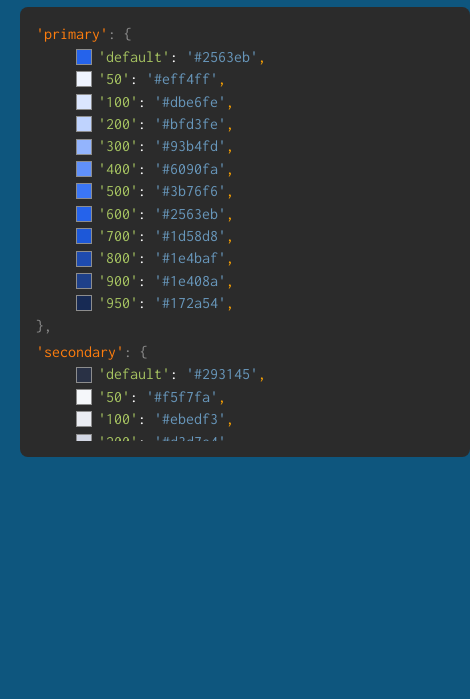
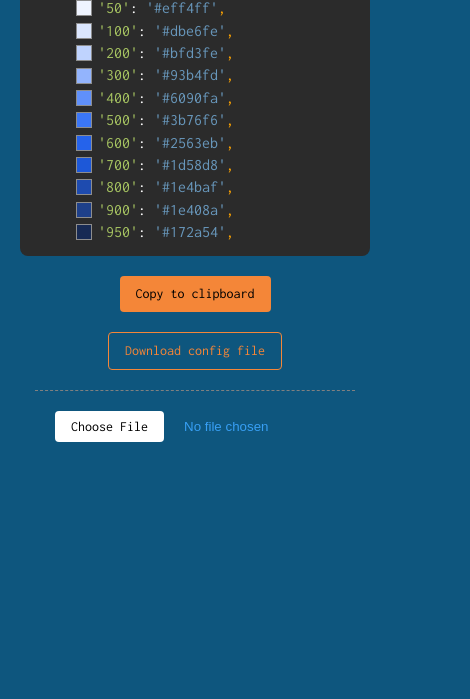
Before and after one commit to KeepGen/tailwind-config-colors-getter, a plain HTML site: page index.html in a window 390 px wide. Shown: the part 145-844 px from the top of the page, 470 px wide, since content can reach past the window. Drawn offline with Linux system fonts and the light colour scheme.

Commit message:
Responsive view, copy, download and upload buttons
- Add responsive styles

- Add copy color palette content function

- Add download tailwind.config file function

- WIP: Add upload figma plugin tailwind.config file function

```diff
--- a/main.js
+++ b/main.js
@@ -3,6 +3,15 @@ import figmaConfig from './tailwind.config.js'
 console.log(`%c==ORIG [ File ]:`, 'color:#FFFFFF; border-radius:4px; background:#253031; padding:4px 8px;', figmaConfig)
 
 const finalObj = {}
+
+const mainArea = document.querySelector('.main')
+const buttonsArea = document.createElement('div')
+const btnCopy = document.createElement('button')
+mainArea.appendChild(buttonsArea)
+buttonsArea.appendChild(btnCopy)
+buttonsArea.classList.add('result-area__buttons')
+btnCopy.classList.add('result-area__btn-copy')
+btnCopy.innerText = 'Copy to clipboard'
 
 const colors = figmaConfig.theme.colors
 console.log(`%c==ORIG [ Colors OBJ ]:`, 'color: #FFFFFF; border-radius:4px; background: #253031; padding: 4px 8px;', colors)
@@ -10,7 +19,7 @@ console.log(`%c==ORIG [ Colors OBJ ]:`, 'color: #FFFFFF; border-radius:4px; back
 Object.entries(colors).forEach(([name, color]) => {
    // 🟩DONE — 01. Разбить "NAME" по тире и получить массив значений
    const nameArr = name.split('-')
-   // console.log(`%cResult ${nameArr.length}:`, 'color: #453643; border-radius:4px; background: #E3E3E3; padding: 4px 8px;', nameArr);
+   // console.log(`%cResult ${nameArr.length}:`, 'color: #453643; border-radius:4px; background: #E3E3E3; padding: 4px 8px;', nameArr)
 
    // 🟩DONE — 02. Перезаписать в массив только те значения, которые НЕ используют "TAILWIND" и "BASE"
    if (nameArr.includes('tailwind') || nameArr.includes('base')) {
@@ -69,11 +78,13 @@ function mergeResult(objName, key, value) {
    finalObj[objName][key] = value
 }
 
-console.log('= = = = = = = = = = = = = = = = = = = = = = = = = = = = ');
-console.log(`%cFinal [ OBJ ]:`, 'color: #FFFFFF; border-radius:4px; background: #2978A0; padding: 4px 8px;', finalObj);
+console.log('= = = = = = = = = = = = = = = = = = = = = = = = = = = = ')
+console.log(`%cFinal [ OBJ ]:`, 'color: #FFFFFF; border-radius:4px; background: #2978A0; padding: 4px 8px;', finalObj)
+console.log('= = = = = = = = = = = = = = = = = = = = = = = = = = = = ')
 
 // 🟩DONE — FILL THE HTML TABLE
 setTimeout(fillColorPalette, 1000)
+
 function fillColorPalette() {
 // 🟩DONE — Add unique palette DIV
    Object.entries(finalObj).forEach(([paletteTitle, variants]) => {
@@ -108,8 +119,65 @@ function fillColorPalette() {
    paletteGroups.forEach(list => {
       let childEls = list.children
       const defaultLastEl = childEls[childEls.length - 2]
-      defaultLastEl.remove() // 🟩
-      list.prepend(defaultLastEl) // 🟩
-      childEls[1].insertAdjacentElement("afterend", childEls[0]);
+      defaultLastEl.remove()
+      list.prepend(defaultLastEl)
+      childEls[1].insertAdjacentElement("afterend", childEls[0])
    })
 }
+
+// 🟩DONE — Add the copy button below the area result
+const finalObjJSON = JSON.stringify(finalObj)
+function copyPaletteConfig() {
+   navigator.clipboard.writeText(finalObjJSON)
+   btnCopy.innerText = 'Config copied!'
+   btnCopy.classList.add('--copied')
+   setTimeout(restoreCopyBtn, 4000)
+}
+btnCopy.addEventListener('click', copyPaletteConfig)
+
+// 🟩DONE — Restore the copy button values and styles
+function restoreCopyBtn() {
+   btnCopy.innerText = 'Copy to clipboard'
+   btnCopy.classList.remove('--copied')
+}
+
+// 🟩DONE — Download the JSON file
+const data = "text/json;charset=utf-8," + encodeURIComponent(JSON.stringify(finalObj));
+const downloadLink = document.createElement('a');
+buttonsArea.appendChild(downloadLink)
+downloadLink.classList.add('result-area__btn-download')
+downloadLink.href = 'data:' + data;
+downloadLink.download = 'tailwind-color.config.json';
+downloadLink.innerHTML = 'Download config file';
+
+// 🟨 — Upload code function
+const btnUploadLabel = document.createElement('label')
+const btnUploadInput = document.createElement('input')
+btnUploadInput.setAttribute('type', 'file')
+btnUploadInput.setAttribute('onChange', 'previewFile()')
+btnUploadInput.classList.add('upload-file-input')
+btnUploadLabel.classList.add('upload-file-label')
+buttonsArea.appendChild(btnUploadLabel)
+btnUploadLabel.appendChild(btnUploadInput)
+
+function previewFile() {
+   const content = document.querySelector(".upload-result")
+   const [file] = document.querySelector("input[type=file]").files
+   const reader = new FileReader()
+
+   reader.addEventListener(
+      "load",
+      () => {
+         console.log(`%cFile loaded:`, 'color: #000000; border-radius:4px; background: #7CB518; padding: 3px 6px;')
+         // content.innerText = reader.result // 🟨Displays the uploaded file content (as text)
+         console.log(reader)
+         console.log(reader.result)
+      },
+      false
+   )
+
+   if (file) {
+      reader.readAsText(file)
+      console.log('Is file')
+   }
+}
--- a/style.css
+++ b/style.css
@@ -15,6 +15,50 @@ body {
    margin: 0;
 }
 
+button {
+   min-height: 35px;
+   display: block;
+   font-family: 'Inconsolata', monospace;
+   font-size: 14px;
+   border: none;
+   border-radius: 4px;
+   padding: 8px 16px;
+   margin: 0 auto;
+   cursor: pointer;
+   transition: .3s;
+}
+
+.upload-file-label {
+   max-width: 100%;
+   display: flex;
+   border-top: 1px dashed gray;
+   padding-top: 20px;
+}
+
+input[type=file]::file-selector-button {
+   background-color: #fff;
+   color: #000;
+   border: 0;
+   display: inline-block;
+   font-family: 'Inconsolata', monospace;
+   font-size: 14px;
+   border: none;
+   border-radius: 4px;
+   padding: 8px 16px;
+   margin: 0 20px;
+   cursor: pointer;
+   transition: .3s;
+}
+
+input[type=file]::file-selector-button:hover {
+   background-color: #eee;
+}
+
+input[type=file].upload-file-input {
+   width: 100%;
+   color: #389ff4;
+}
+
 .main {
    padding: 20px;
    position: relative;
@@ -22,7 +66,8 @@ body {
 }
 
 .result-area {
-   width: 450px;
+   min-width: 320px;
+   max-width: 450px;
    height: 450px;
    background-color: #2b2b2b;
    border-radius: 8px;
@@ -40,6 +85,53 @@ body {
    height: 100%;
    margin-right: 8px;
    overflow-y: scroll;
+}
+
+.result-area__buttons {
+   width: 360px;
+   display: flex;
+   flex-direction: column;
+   gap: 20px;
+   margin: 20px auto;
+}
+
+.result-area__btn-copy {
+   background-color: #f48638;
+}
+
+.result-area__btn-copy:hover {
+   background-color: #e86608;
+}
+
+.result-area__btn-copy.--copied {
+   background-color: #1F1F1F;
+   color: #389ff4;
+   pointer-events: none;
+}
+
+.result-area__btn-download {
+   display: inline-block;
+   font-family: 'Inconsolata', monospace;
+   font-size: 14px;
+   text-decoration: none;
+   color: #f48638;
+   border: 1px solid #f48638;
+   border-radius: 4px;
+   background-color: transparent;
+   padding: 8px 16px;
+   margin: 0 auto;
+   cursor: pointer;
+   transition: .3s;
+}
+
+.result-area__btn-download:hover {
+   background-color: #f4863850;
+   border-color: #e86608;
+   color: #e86608;
+}
+
+::file-selector-button:hover {
+   background-color: #a9a9a9;
 }
 
 .palette-group {
@@ -77,24 +169,35 @@ body {
    margin-right: 6px;
 }
 
-/*  */
+/* SCROLL-BAR  */
 ::-webkit-scrollbar {
    width: 10px;
 }
 
-/* Track */
 ::-webkit-scrollbar-track {
    background: #818181;
    border-radius: 4px;
 }
 
-/* Handle */
 ::-webkit-scrollbar-thumb {
-   background: #626262;
+   background: #396794;
    border-radius: 4px;
 }
 
-/* Handle on hover */
 ::-webkit-scrollbar-thumb:hover {
-   background: #396794;
+   background: #f48638;
 }
+
+@media (max-width: 475px) {
+   .result-area {
+      height: 320px;
+   }
+
+   .result-area__title {
+      font-size: 20px;
+   }
+
+   .result-area__buttons {
+      width: 320px;
+   }
+}
```
Also changed, not shown: README.md.
